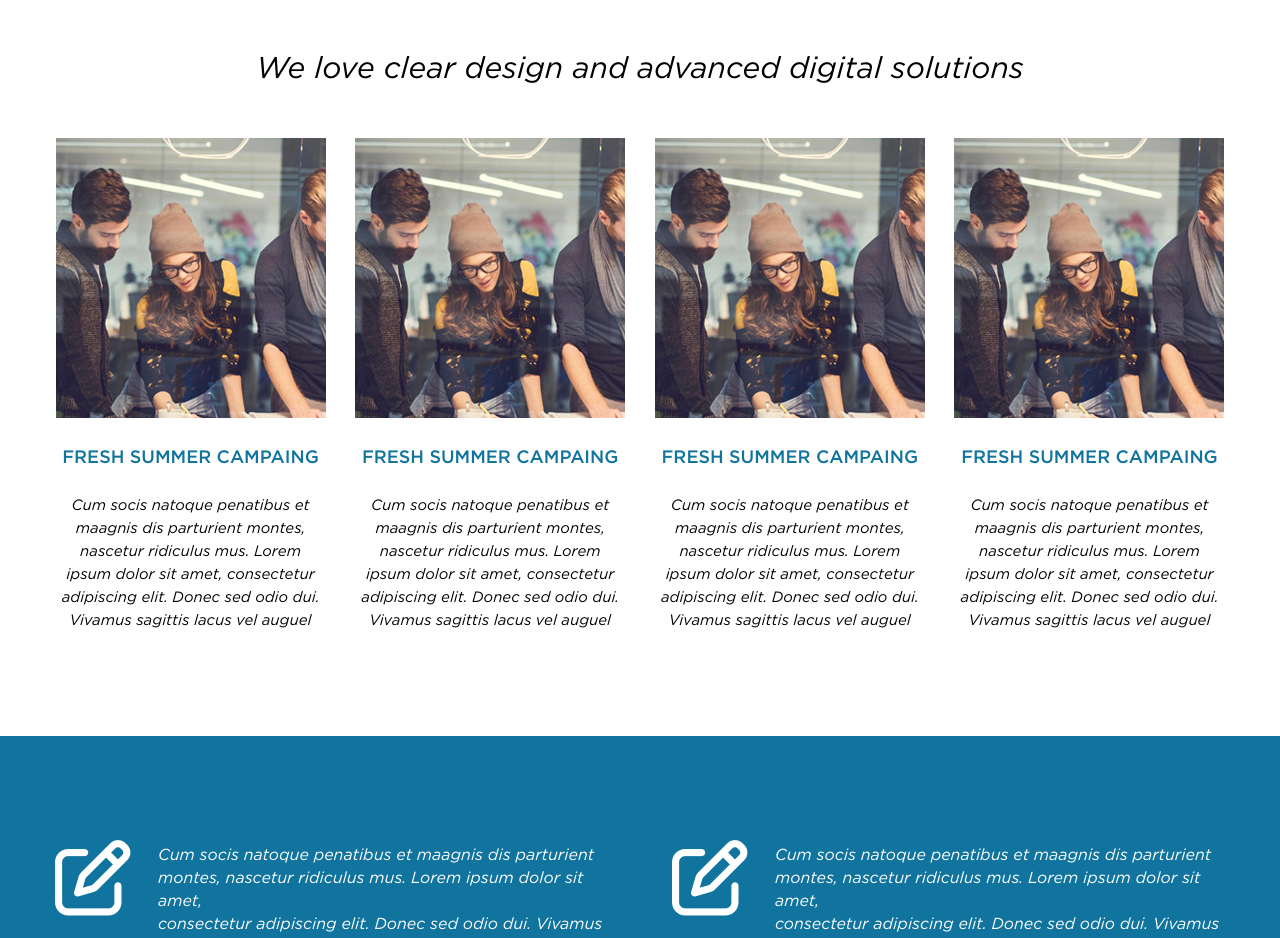
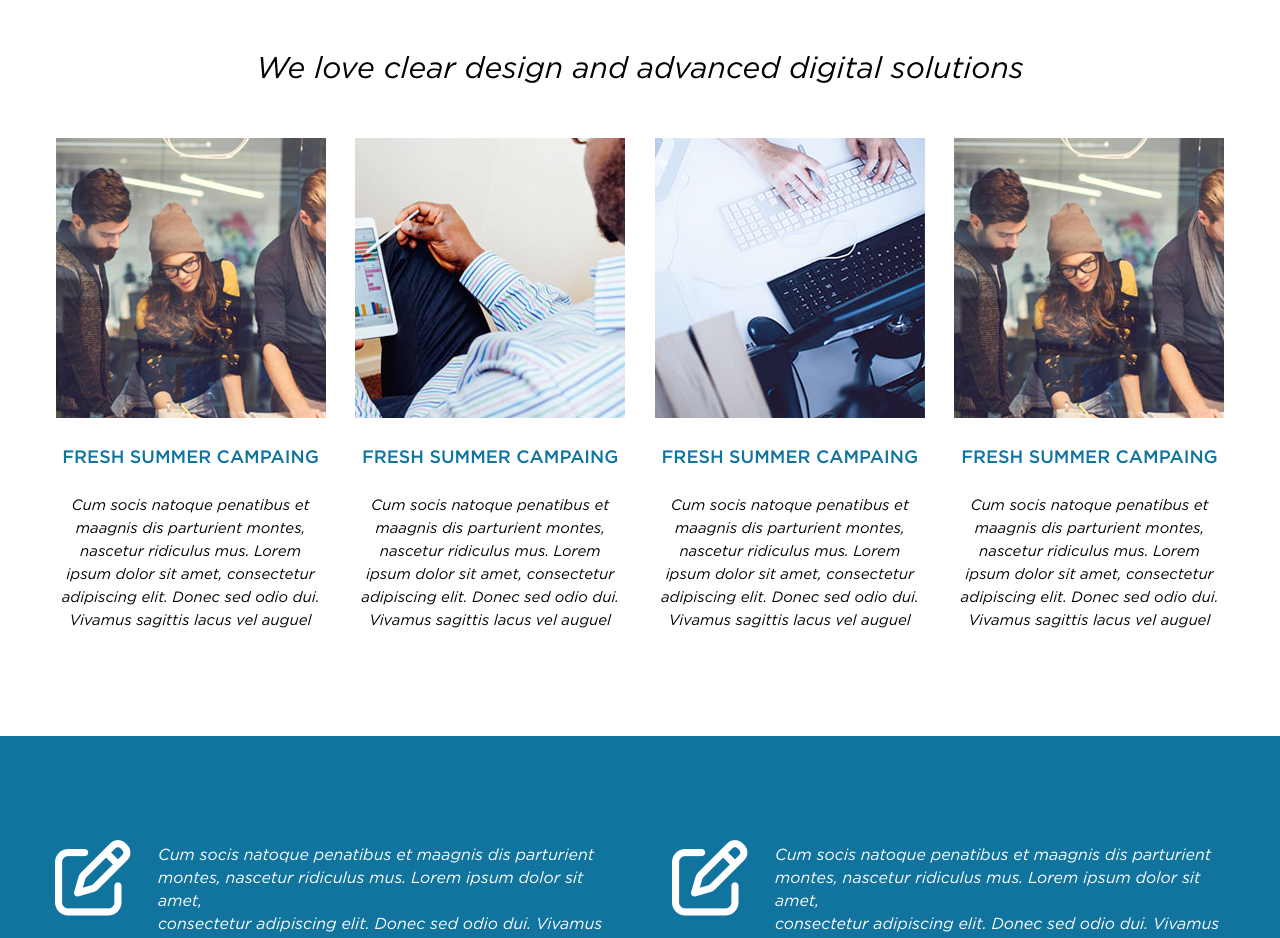
Before and after one commit to MashaKosher/PRI_1laba, a plain HTML site: page index.html in a window 1280 px wide. Shown: the part 2820-3758 px from the top of the page. Drawn offline with nearby package versions, Linux system fonts and the light colour scheme; files whose address does not match are found by name; a web font is replaced by a local one.

Commit message:
картинки вставил

```diff
--- a/index.html
+++ b/index.html
@@ -205,7 +205,7 @@
           </div>
 
           <div class="fifth-sub-block">
-            <div><img src="static/images/FifthLay/Layer51.png" alt="" /></div>
+            <div><img src="static/images/FifthLay/Layer52.png" alt="" /></div>
             <div>
               <p id="text1-five">FRESH SUMMER CAMPAING</p>
               <p id="text2-five">
@@ -219,7 +219,7 @@
           </div>
 
           <div class="fifth-sub-block">
-            <div><img src="static/images/FifthLay/Layer51.png" alt="" /></div>
+            <div><img src="static/images/FifthLay/Layer53.png" alt="" /></div>
             <div>
               <p id="text1-five">FRESH SUMMER CAMPAING</p>
               <p id="text2-five">
```
Also changed, not shown: static/images/FifthLay/Layer52.png (added), static/images/FifthLay/Layer53.png (added).
